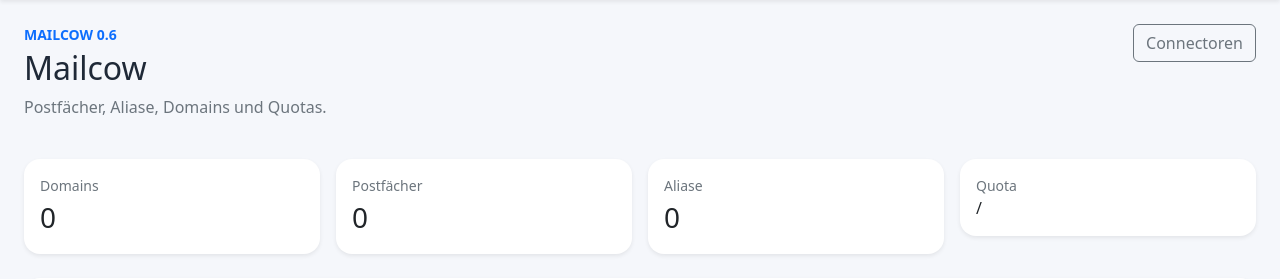
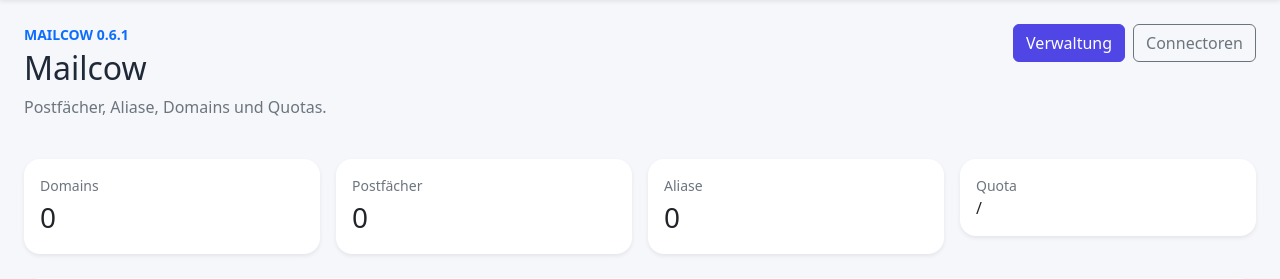
Before and after one commit to Markus4771/Familienportal, a FastAPI app: template src/familienportal/templates/mailcow.html in a window 1280 px wide. Shown: the part 56-335 px from the top of the page. Run offline with FastAPI, Linux system fonts and the light colour scheme; the template is opened without the code that fills it, so the values that code supplies are empty.

Commit message:
Link Mailcow 0.6.1 management

```diff
--- a/src/familienportal/templates/mailcow.html
+++ b/src/familienportal/templates/mailcow.html
@@ -1,7 +1,7 @@
 {% extends "base.html" %}
 {% block title %}Mailcow · Familienportal{% endblock %}
 {% block content %}
-<div class="d-flex justify-content-between align-items-start mb-4"><div><p class="text-uppercase small fw-semibold text-primary mb-1">Mailcow 0.6</p><h1 class="h2">Mailcow</h1><p class="text-secondary">Postfächer, Aliase, Domains und Quotas.</p></div><a class="btn btn-outline-secondary" href="/platform">Connectoren</a></div>
+<div class="d-flex flex-wrap justify-content-between align-items-start gap-2 mb-4"><div><p class="text-uppercase small fw-semibold text-primary mb-1">Mailcow 0.6.1</p><h1 class="h2">Mailcow</h1><p class="text-secondary">Postfächer, Aliase, Domains und Quotas.</p></div><div class="d-flex gap-2"><a class="btn btn-primary" href="/platform/mailcow/management">Verwaltung</a><a class="btn btn-outline-secondary" href="/platform">Connectoren</a></div></div>
 {% if error %}<div class="alert alert-warning">{{ error }}</div>{% endif %}
 <div class="row g-3 mb-4"><div class="col-md-3"><div class="card border-0 shadow-sm"><div class="card-body"><div class="text-secondary small">Domains</div><div class="fs-3">{{ data.domains|length }}</div></div></div></div><div class="col-md-3"><div class="card border-0 shadow-sm"><div class="card-body"><div class="text-secondary small">Postfächer</div><div class="fs-3">{{ data.mailboxes|length }}</div></div></div></div><div class="col-md-3"><div class="card border-0 shadow-sm"><div class="card-body"><div class="text-secondary small">Aliase</div><div class="fs-3">{{ data.aliases|length }}</div></div></div></div><div class="col-md-3"><div class="card border-0 shadow-sm"><div class="card-body"><div class="text-secondary small">Quota</div><div class="fs-6">{{ data.quota_used }} / {{ data.quota_limit }}</div></div></div></div></div>
 <div class="card border-0 shadow-sm mb-4"><div class="card-body"><h2 class="h5">Postfächer</h2><div class="table-responsive"><table class="table align-middle"><thead><tr><th>Adresse</th><th>Name</th><th>Quota</th><th>Status</th></tr></thead><tbody>{% for item in data.mailboxes %}<tr><td>{{ item.username or item.local_part }}</td><td>{{ item.name or '' }}</td><td>{{ item.quota_used or 0 }} / {{ item.quota or 0 }}</td><td>{{ item.active }}</td></tr>{% endfor %}</tbody></table></div></div></div>
```
